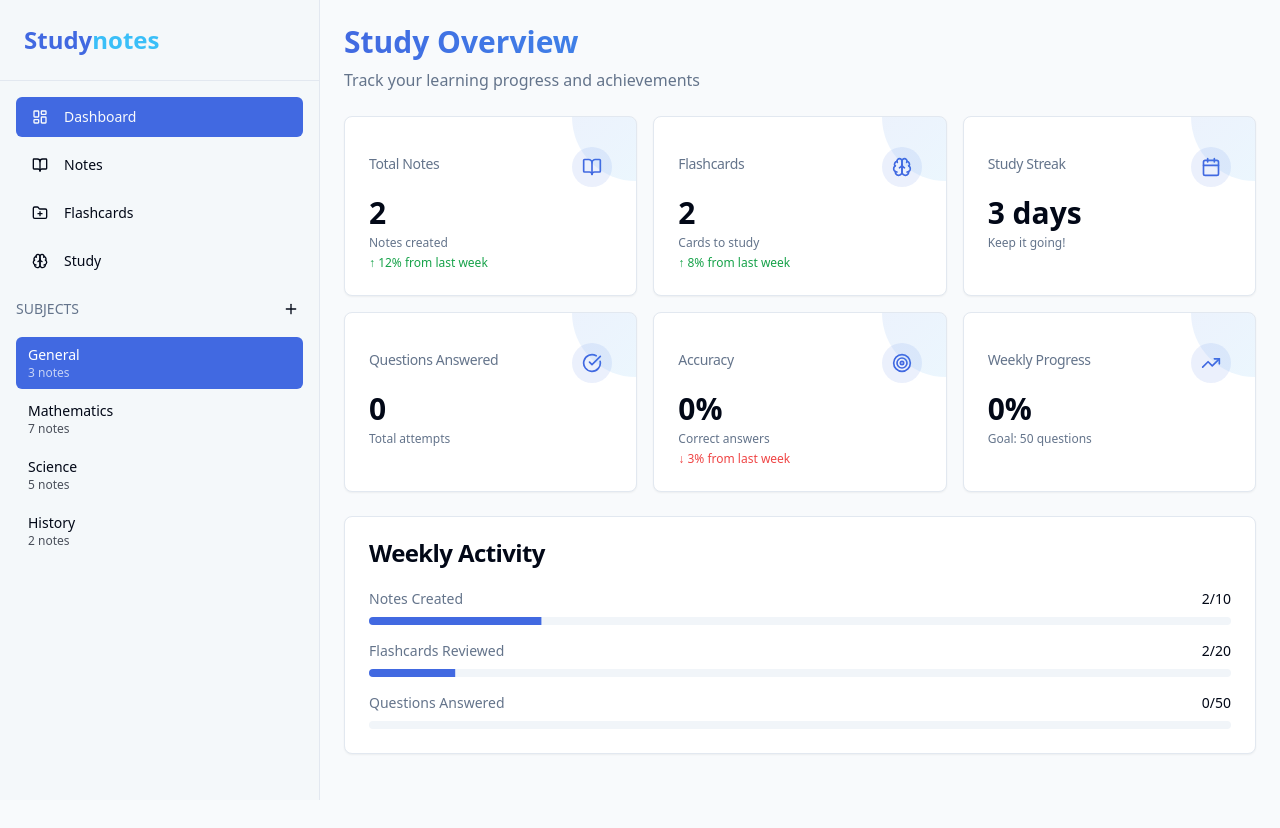
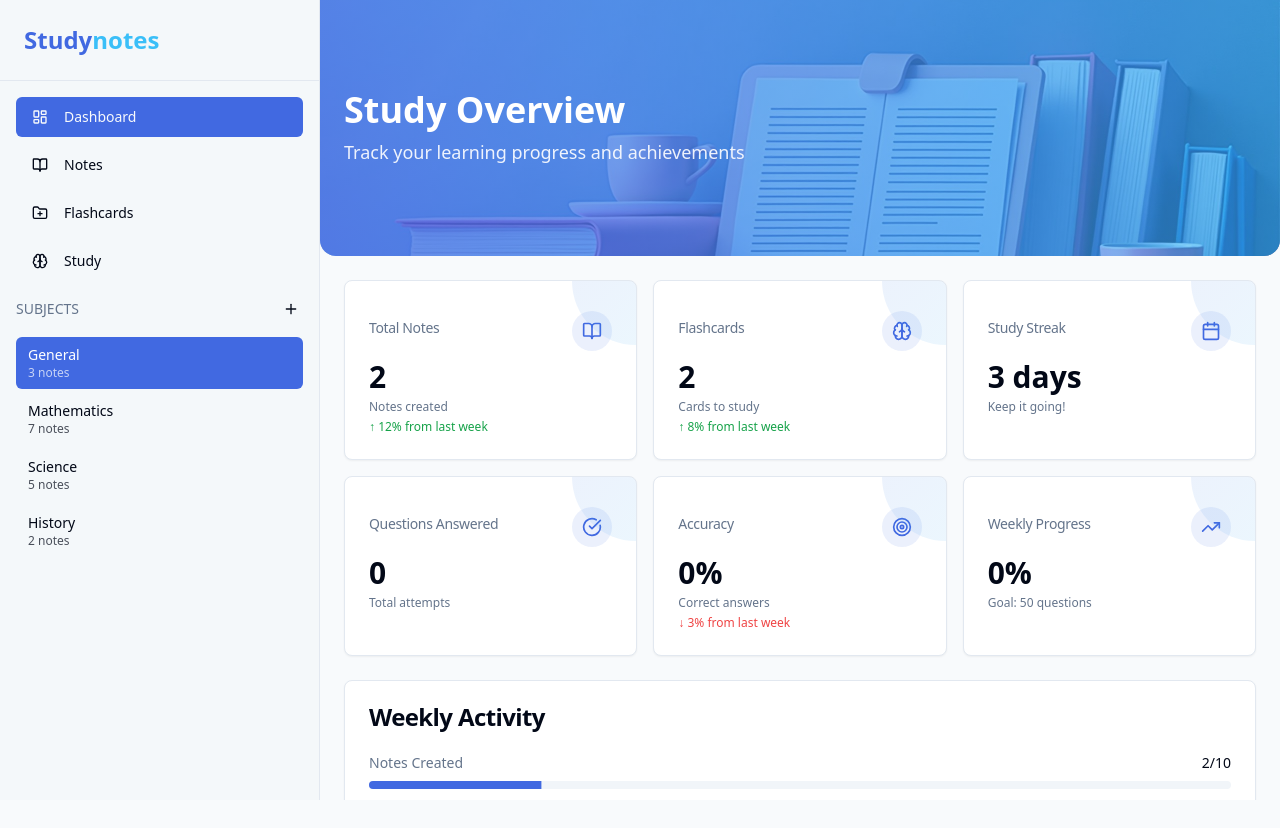
Before and after one commit to dustinnguyen-del/study-savvy-notes, a React (Vite) app: page / in a window 1280 px wide. Shown: the top 828 px of the page. Built offline with nearby package versions, Linux system fonts and the light colour scheme; the HTML template or start-up script is replaced by a standard one.

Commit message:
Add images to website

```diff
--- a/src/components/StatsDashboard.tsx
+++ b/src/components/StatsDashboard.tsx
@@ -2,6 +2,8 @@ import { BookOpen, Brain, CheckCircle, TrendingUp, Target, Calendar } from "luci
 import { StatsCard } from "./StatsCard";
 import { Card, CardContent, CardHeader, CardTitle } from "@/components/ui/card";
 import { Progress } from "@/components/ui/progress";
+import studyHero from "@/assets/study-hero.jpg";
+import achievementIllustration from "@/assets/achievement-illustration.jpg";
 
 interface StatsDashboardProps {
   noteCount: number;
@@ -21,13 +23,24 @@ export const StatsDashboard = ({
   const accuracy = questionsAnswered > 0 ? Math.round((correctAnswers / questionsAnswered) * 100) : 0;
 
   return (
-    <div className="p-6 space-y-6">
-      <div className="space-y-2">
-        <h2 className="text-3xl font-bold bg-gradient-to-r from-academic-primary to-academic-accent bg-clip-text text-transparent">
-          Study Overview
-        </h2>
-        <p className="text-muted-foreground">Track your learning progress and achievements</p>
+    <div className="space-y-6">
+      <div className="relative h-64 overflow-hidden rounded-b-2xl">
+        <img
+          src={studyHero}
+          alt="Study workspace with books and digital devices"
+          className="w-full h-full object-cover"
+        />
+        <div className="absolute inset-0 bg-gradient-to-r from-academic-primary/80 to-academic-accent/60 flex items-center">
+          <div className="px-6 space-y-2">
+            <h2 className="text-4xl font-bold text-white">
+              Study Overview
+            </h2>
+            <p className="text-white/90 text-lg">Track your learning progress and achievements</p>
+          </div>
+        </div>
       </div>
+
+      <div className="px-6 space-y-6">
 
       <div className="grid grid-cols-1 md:grid-cols-2 lg:grid-cols-3 gap-4">
         <StatsCard
@@ -99,6 +112,35 @@ export const StatsDashboard = ({
           </div>
         </CardContent>
       </Card>
+
+      <Card className="overflow-hidden">
+        <div className="flex flex-col md:flex-row">
+          <div className="md:w-1/3 p-6">
+            <img
+              src={achievementIllustration}
+              alt="Academic achievement illustration with books and graduation cap"
+              className="w-full h-auto rounded-lg"
+            />
+          </div>
+          <CardContent className="md:w-2/3 p-6 flex flex-col justify-center">
+            <h3 className="text-2xl font-bold mb-2">Keep Up The Great Work!</h3>
+            <p className="text-muted-foreground mb-4">
+              You're making excellent progress on your learning journey. Stay consistent and watch your knowledge grow.
+            </p>
+            <div className="flex gap-4 text-sm">
+              <div className="flex items-center gap-2">
+                <div className="w-3 h-3 rounded-full bg-success"></div>
+                <span>{studyStreak} day streak</span>
+              </div>
+              <div className="flex items-center gap-2">
+                <div className="w-3 h-3 rounded-full bg-academic-primary"></div>
+                <span>{accuracy}% accuracy</span>
+              </div>
+            </div>
+          </CardContent>
+        </div>
+      </Card>
+      </div>
     </div>
   );
 };
```
Also changed, not shown: src/assets/achievement-illustration.jpg (added), src/assets/study-hero.jpg (added).
